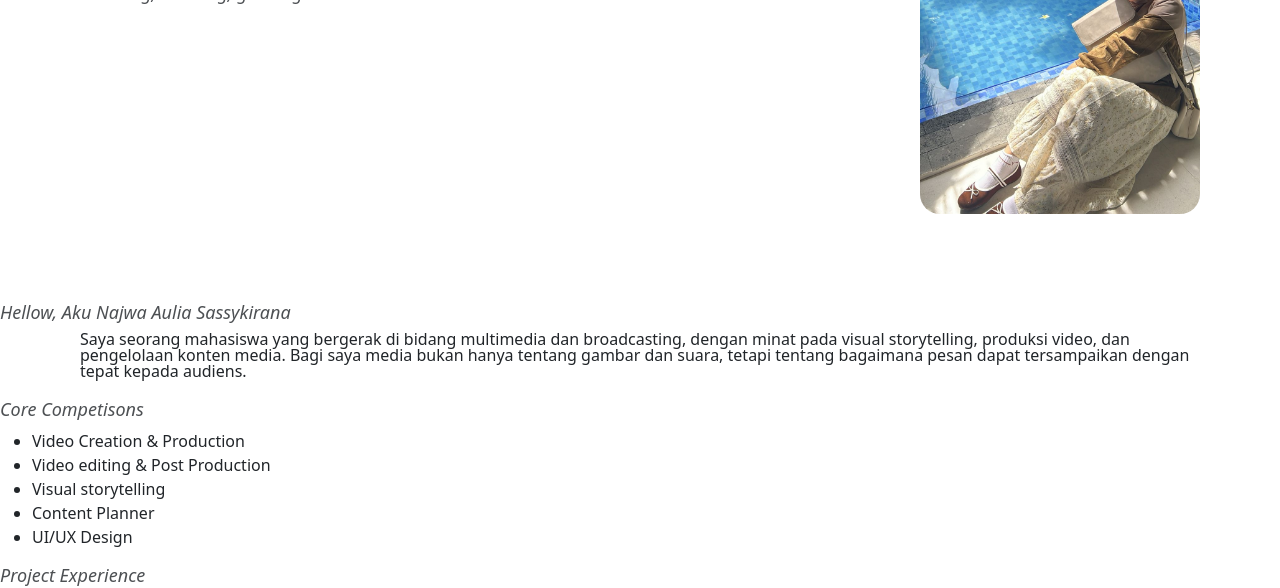
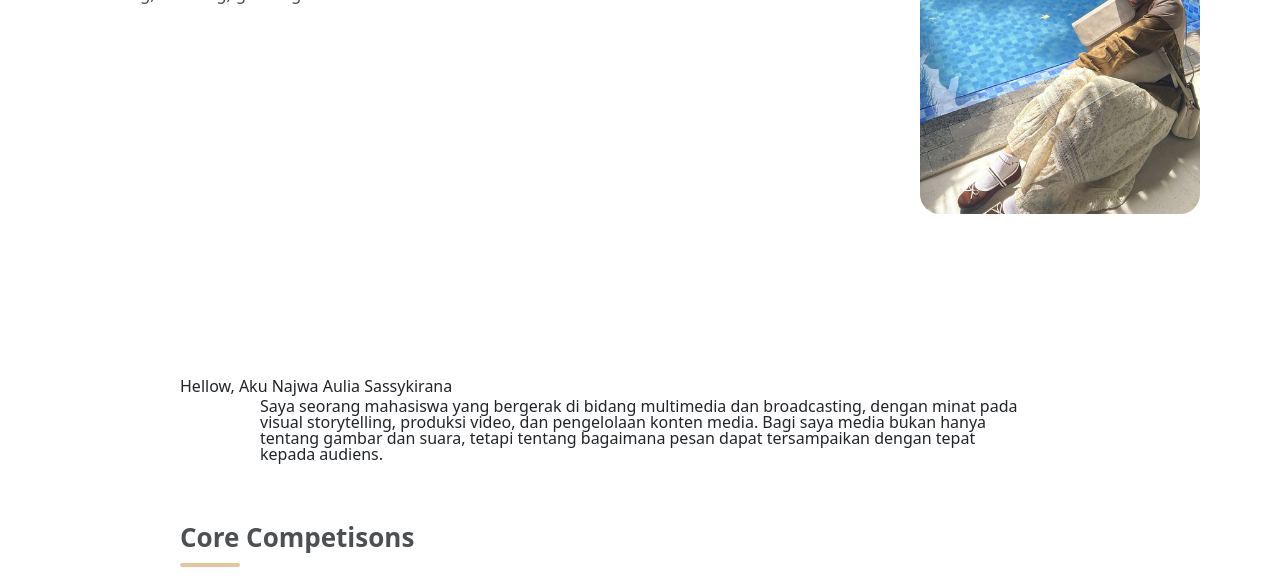
Before and after one commit to kirananajwa092-code/try-one, a plain HTML site: page index.html/index.html in a window 1280 px wide. Shown: the part 364-952 px from the top of the page. Drawn offline with Linux system fonts and the light colour scheme.

Commit message:
portofolio

```diff
--- a/index.html/index.html
+++ b/index.html/index.html
@@ -17,6 +17,7 @@
     <img src="/najul.jpg" />
     </div>
     </header>
+    <section class="main-content"
 
     <h2>Hellow, Aku Najwa Aulia Sassykirana</h2>
     <p>
@@ -28,7 +29,6 @@
     </p>
 
 
-
     <h2>Core Competisons</h2>
     <ul>
       <li>Video Creation & Production</li>
@@ -37,6 +37,8 @@
       <li>Content Planner</li>
       <li>UI/UX Design</li>
     </ul>
+  </section>
+  </body>
 
     <h2>Project Experience</h2>
     <table style="width: 100%">
--- a/index.html/style.css
+++ b/index.html/style.css
@@ -29,3 +29,25 @@ p {
   margin: 0 80px 20px;
   line-height: 1;
 }
+.main-content{
+  max-width: 1000px;
+  margin: 80px auto;
+  padding: 0 40px;
+}
+.main-content h2{
+  font-size: 26px;
+  font-weight: 600;
+  font-style: normal;
+  margin-top: 60px;
+  margin-bottom: 20px;
+  position: relative;
+}
+.main-content h2::after{
+  content: "";
+  display: block;
+  width: 60px;
+  height: 4px;
+  background-color: burlywood;
+  border-radius: 10px;
+  margin-top: 10px;
+}
```
